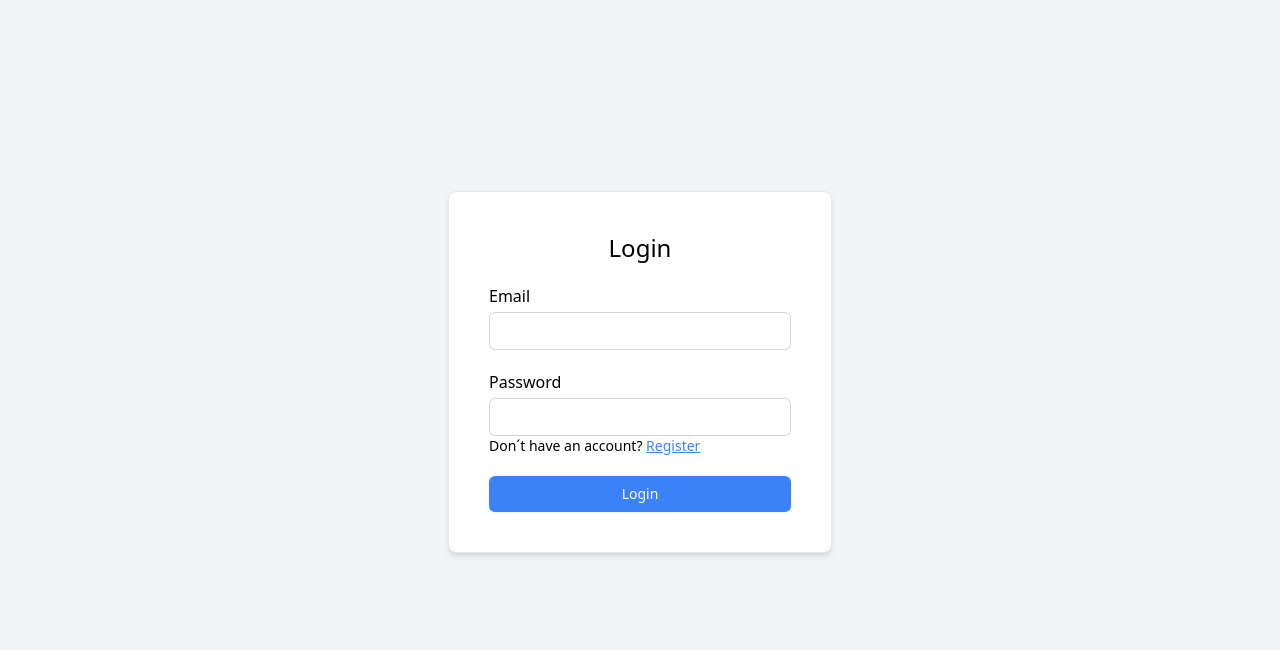
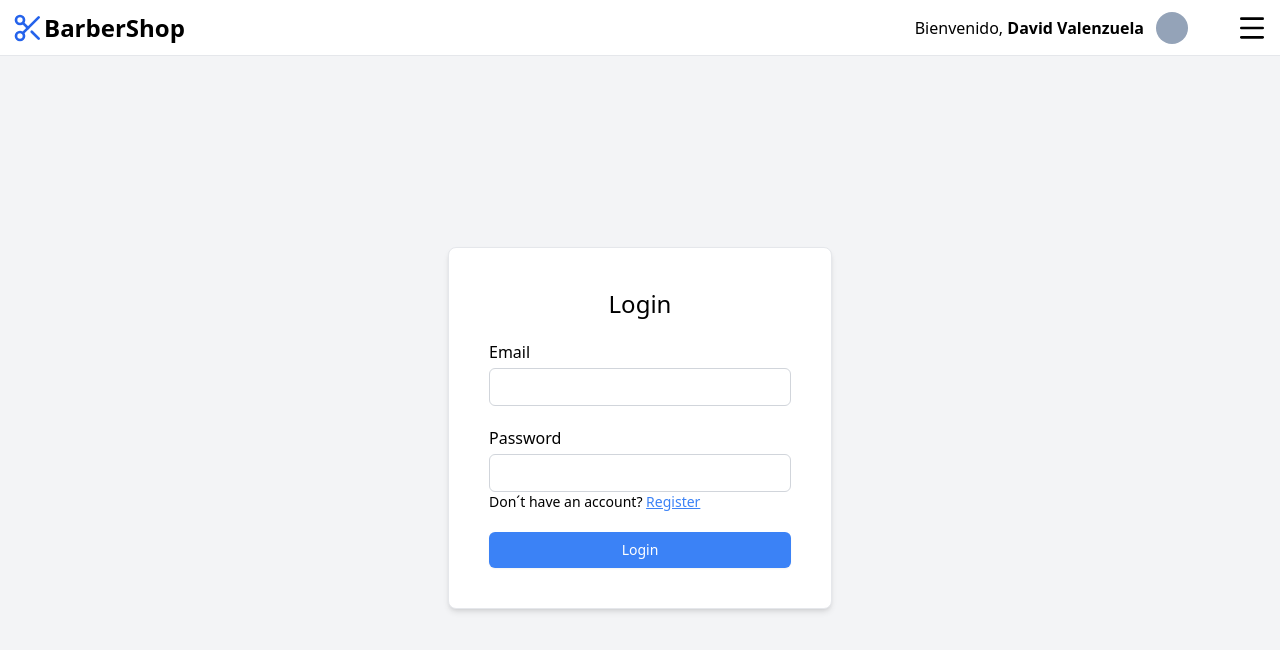
Before and after one commit to davidvchang/BarberShop, a Vue app in the folder frontend/: page / in a window 1280 px wide. Shown: the top 650 px of the page. Built offline with nearby package versions, Linux system fonts and the light colour scheme.

Commit message:
se quiere agregar la autenticacion

```diff
--- a/frontend/src/App.vue
+++ b/frontend/src/App.vue
@@ -5,7 +5,7 @@
 
 <template>
   <main>
-    <!-- <NavBar/> -->
+    <NavBar/>
     <div>
       <RouterView />
     </div>
--- a/frontend/src/router/index.ts
+++ b/frontend/src/router/index.ts
@@ -23,11 +23,13 @@ const router = createRouter({
       path: '/dashboard',
       name: 'AdminPage',
       component: AdminPage,
+      meta: { requiresAuth: true }
     },
     {
       path: '/clients',
       name: 'ClientsPage',
       component: ClientsPage,
+      meta: { requiresAuth: true }
       // route level code-splitting
       // this generates a separate chunk (About.[hash].js) for this route
       // which is lazy-loaded when the route is visited.
```
